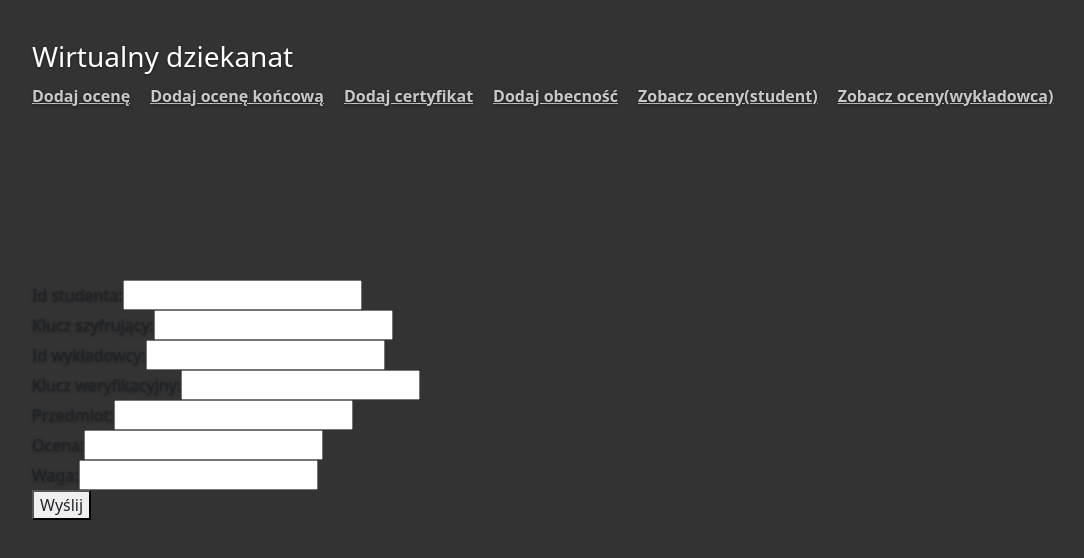
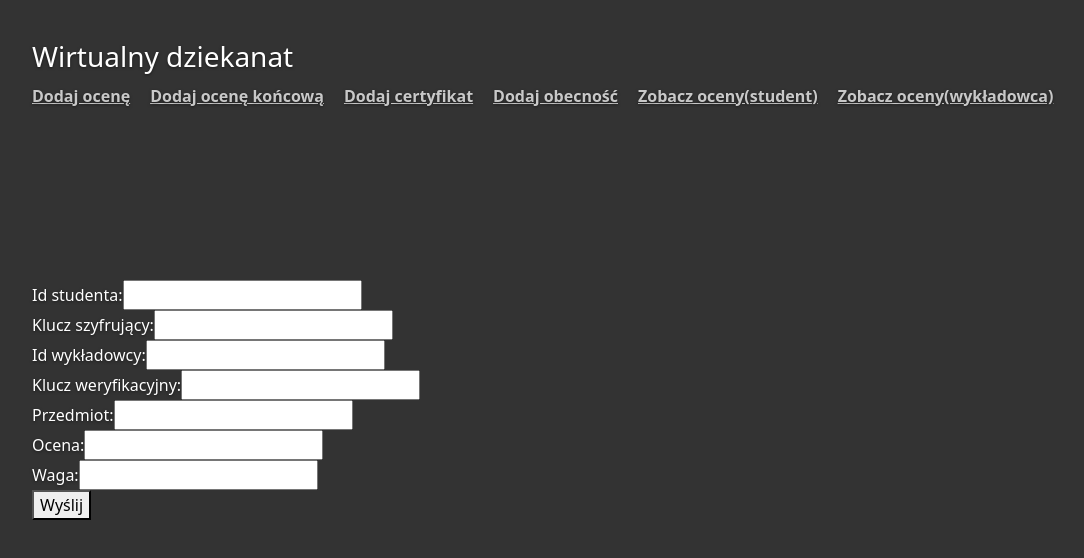
Before and after one commit to Pirgo/Blockchain-DP, a React (Create React App) app in the folder front/: page /addGrade in a window 1280 px wide. Shown: the top 558 px of the page, without its empty margins (62-1146 px from the left). Built offline with nearby package versions, Linux system fonts and the light colour scheme.

Commit message:
Small css changes

```diff
--- a/front/public/boot.css
+++ b/front/public/boot.css
@@ -34,7 +34,6 @@ body {
     color: #fff;
 }
 
-/* Extra markup and styles for table-esque vertical and horizontal centering */
 .site-wrapper {
   display: table;
   width: 100%;
@@ -51,7 +50,6 @@ body {
   margin-right: auto;
   margin-left: auto;
 }
-
 
 .inner {
   padding: 30px;
@@ -119,3 +117,7 @@ body {
   }
 
 }
+
+.container {
+  color: #fff;
+}
--- a/front/src/components/addgrade.js
+++ b/front/src/components/addgrade.js
@@ -35,29 +35,29 @@ export default class AddGrade extends Component {
     render() {
         return (
             <div className="container">
-                <div className="text-dark">
-                    <label className="text-dark">Id studenta:</label>
+                <div>
+                    <label>Id studenta:</label>
                     <input type="text" name="studentID" value={this.state.studentID} onChange={ev => this.setState({studentID: ev.target.value})}/>
                     <br/>
-                    <label className="text-dark">Klucz szyfrujący:</label>
+                    <label>Klucz szyfrujący:</label>
                     <input type="text" name="masterKeyString" value={this.state.masterKeyString} onChange={ev => this.setState({masterKeyString: ev.target.value})}/>
                     <br/>
-                    <label className="text-dark">Id wykładowcy:</label>
+                    <label>Id wykładowcy:</label>
                     <input type="text" name="lecturerID" value={this.state.lecturerID} onChange={ev => this.setState({lecturerID: ev.target.value})}/>
                     <br/>
-                    <label className="text-dark">Klucz weryfikacyjny:</label>
+                    <label>Klucz weryfikacyjny:</label>
                     <input type="text" name="verificationKeyString" value={this.state.verificationKeyString} onChange={ev => this.setState({verificationKeyString: ev.target.value})}/>
                     <br/>
-                    <label className="text-dark">Przedmiot:</label>
+                    <label>Przedmiot:</label>
                     <input type="text" name="course" value={this.state.course} onChange={ev => this.setState({course: ev.target.value})}/>
                     <br/>
-                    <label className="text-dark">Ocena:</label>
+                    <label>Ocena:</label>
                     <input type="text" name="grade" value={this.state.grade} onChange={ev => this.setState({grade: ev.target.value})}/>
                     <br/>
-                    <label className="text-dark">Waga:</label>
+                    <label>Waga:</label>
                     <input type="text" name="weight" value={this.state.weight} onChange={ev => this.setState({weight: ev.target.value})}/>
                     <br/>
-                    <button className="text-dark" value={this.state.loaded} onClick={this.sendGrade}>Wyślij</button>
+                    <button value={this.state.loaded} onClick={this.sendGrade}>Wyślij</button>
 
                 </div>
             </div>
--- a/front/src/components/studenttransactions.js
+++ b/front/src/components/studenttransactions.js
@@ -63,19 +63,19 @@ export default class StudentTransactions extends Component {
     render() {
         return (
             <div className="container">
-                <div className="text-dark">
-                    <label className="text-dark">Id studenta:</label>
+                <div>
+                    <label>Id studenta:</label>
                     <input type="text" name="studentId" value={this.state.studentId} onChange={ev => this.setState({studentId: ev.target.value})}/>
                     <br/>
-                    <label className="text-dark">Klucz studenta:</label>
+                    <label>Klucz studenta:</label>
                     <input type="text" name="keyDecryptString" value={this.state.keyDecryptString} onChange={ev => this.setState({keyDecryptString: ev.target.value})}/>
                     <br/>
-                    <label className="text-dark">Typ transakcji:</label>
+                    <label>Typ transakcji:</label>
                     <input type="text" name="type" value={this.state.type} onChange={ev => this.setState({type: ev.target.value})}/>
                     <br/>
-                    <button className="text-dark" value={this.state.loaded} onClick={this.getTransactions}>Wyślij</button>
+                    <button value={this.state.loaded} onClick={this.getTransactions}>Wyślij</button>
                 </div>
-                <div className="text-dark">
+                <div>
                     {this.transactions()}
                 </div>
             </div>
```
Also changed, not shown: 1 other file (tests, documents, lock files or other folders).
